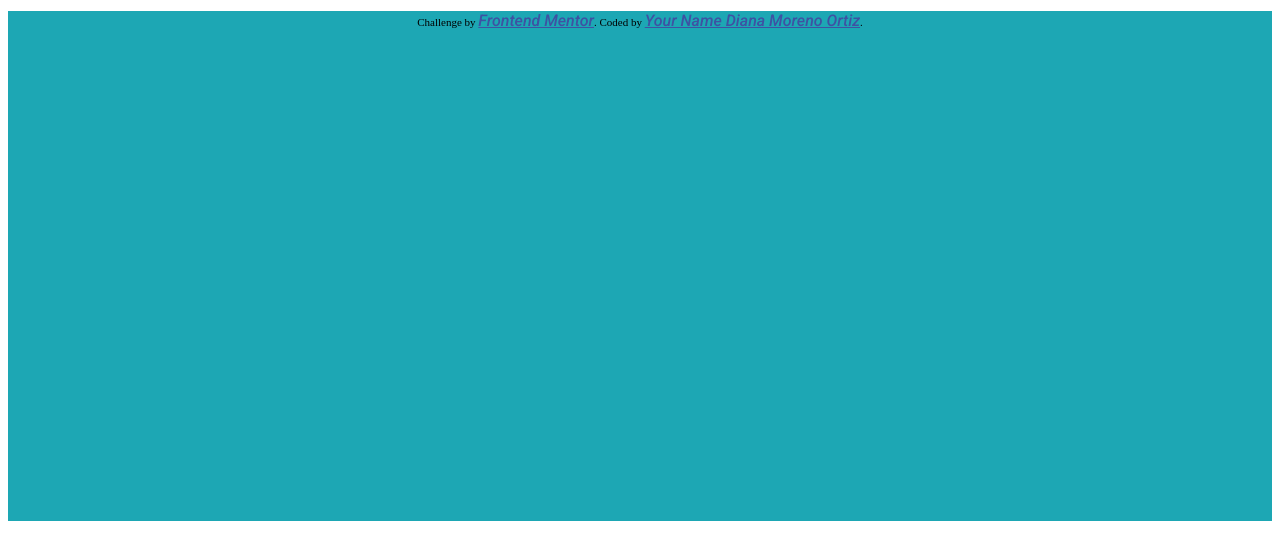
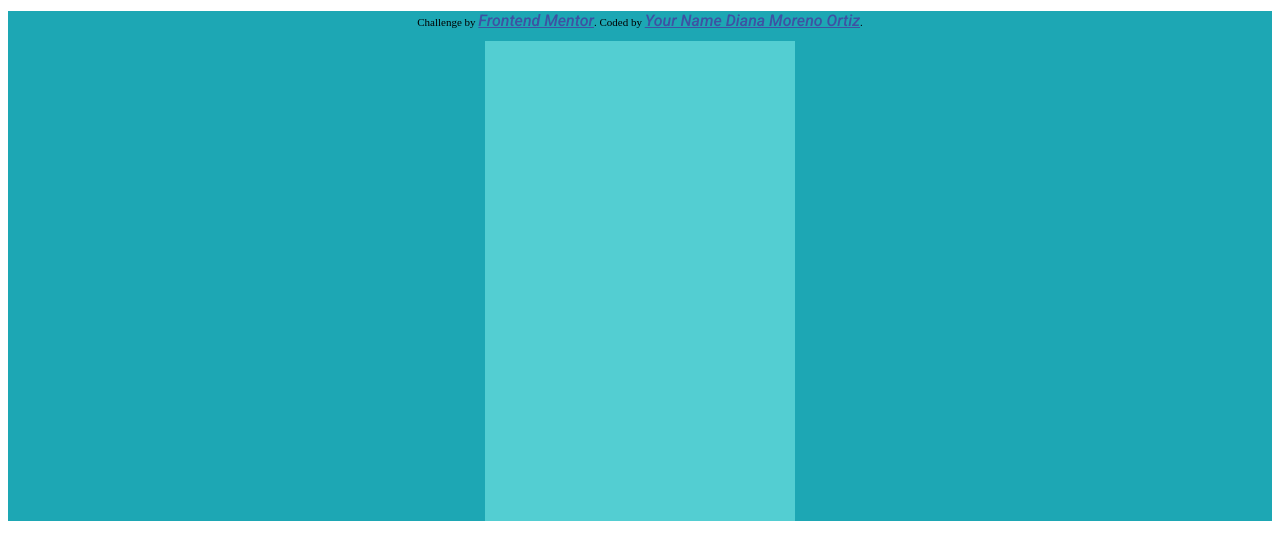
Before and after one commit to dmoreno06/retoProfileCardComponent, a plain HTML site: page index.html in a window 1280 px wide. Drawn offline with Linux system fonts and the light colour scheme.

Commit message:
ajuste color del body

```diff
--- a/css/style.css
+++ b/css/style.css
@@ -17,7 +17,7 @@
 .body {
     width: 310px;
     height: 480px;
-    background-color: rgba(29, 167, 180, 0.31);
+    background-color: #53CED2;
     margin: 0 auto;
 }
 
```
